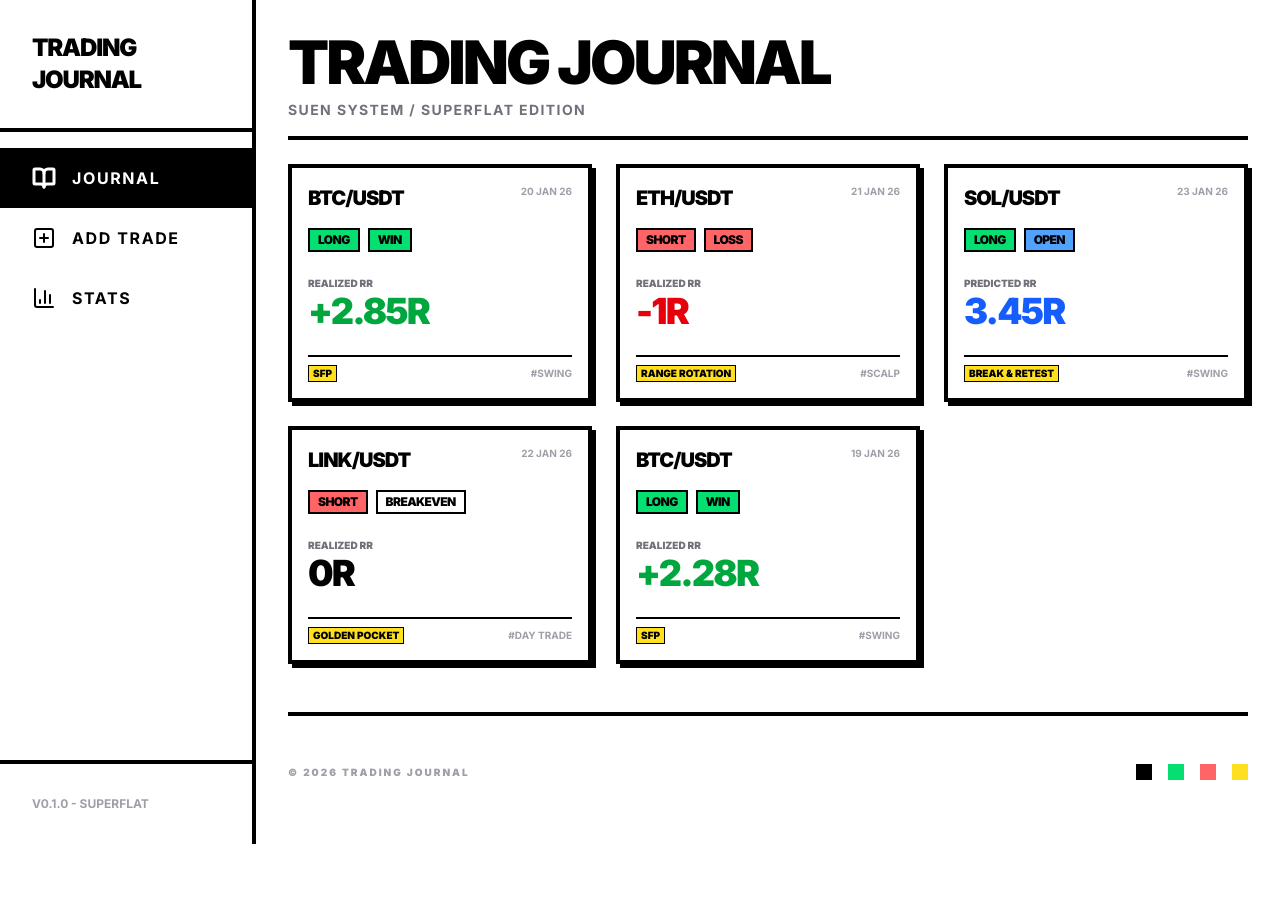
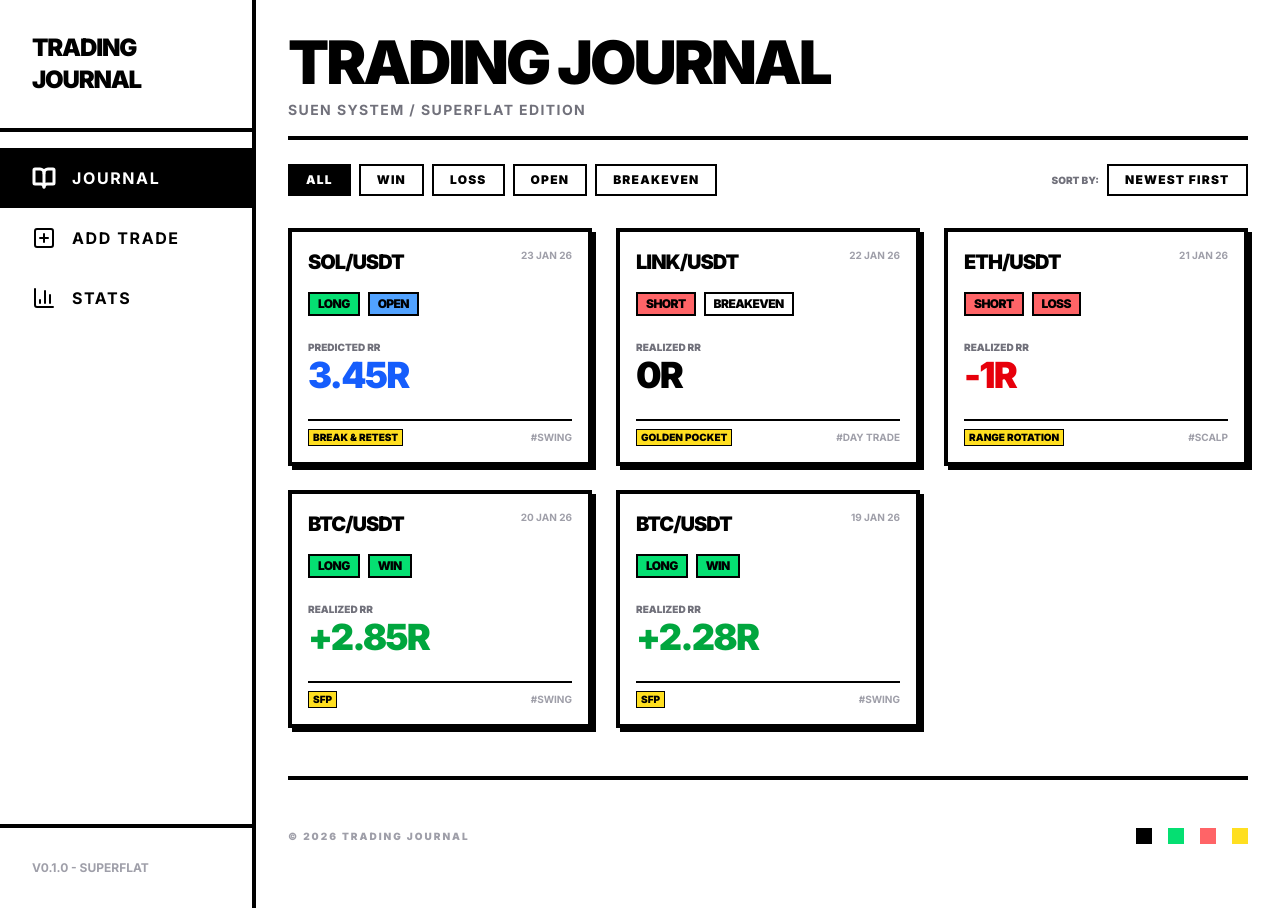
Before and after one commit to BasedDevNgmi/tradingjournal, a Next.js app: page / in a window 1280 px wide. Before the commit the page ends 844 px from the top, so only its background shows below. Built offline with nearby package versions, Linux system fonts and the light colour scheme.

Commit message:
Feature: Filteren en sorteren toegevoegd aan trade list

```diff
--- /dev/null
+++ b/components/filter-bar.tsx
@@ -0,0 +1,60 @@
+"use client";
+
+import { cn } from "@/lib/utils";
+
+export type FilterType = 'All' | 'Win' | 'Loss' | 'Open' | 'Breakeven';
+
+interface FilterBarProps {
+  activeFilter: FilterType;
+  onFilterChange: (filter: FilterType) => void;
+  activeSort: string;
+  onSortChange: (sort: string) => void;
+}
+
+export function FilterBar({
+  activeFilter,
+  onFilterChange,
+  activeSort,
+  onSortChange
+}: FilterBarProps) {
+  const filters: FilterType[] = ['All', 'Win', 'Loss', 'Open', 'Breakeven'];
+
+  return (
+    <div className="space-y-4">
+      <div className="flex flex-col sm:flex-row sm:items-center justify-between gap-4">
+        {/* Horizontal Scrollable Filters */}
+        <div className="overflow-x-auto pb-2 sm:pb-0 -mx-4 px-4 sm:mx-0 sm:px-0">
+          <div className="flex gap-2 whitespace-nowrap">
+            {filters.map((filter) => (
+              <button
+                key={filter}
+                onClick={() => onFilterChange(filter)}
+                className={cn(
+                  "px-4 py-1.5 text-xs font-black uppercase tracking-widest border-2 border-black transition-all active:translate-y-[2px]",
+                  activeFilter === filter
+                    ? "bg-black text-white"
+                    : "bg-white text-black hover:bg-zinc-100"
+                )}
+              >
+                {filter}
+              </button>
+            ))}
+          </div>
+        </div>
+
+        {/* Sort Select */}
+        <div className="flex items-center gap-2">
+          <span className="text-[10px] font-black uppercase text-zinc-500">Sort by:</span>
+          <select
+            value={activeSort}
+            onChange={(e) => onSortChange(e.target.value)}
+            className="appearance-none bg-white border-2 border-black px-4 py-1.5 text-xs font-black uppercase tracking-widest outline-none focus:ring-2 focus:ring-black cursor-pointer"
+          >
+            <option value="newest">Newest first</option>
+            <option value="highest-r">Highest R</option>
+          </select>
+        </div>
+      </div>
+    </div>
+  );
+}
--- a/components/trade-card.tsx
+++ b/components/trade-card.tsx
@@ -1,7 +1,6 @@
 import { Trade } from "@/types";
 import { Badge } from "@/components/ui/badge";
 import { cn } from "@/lib/utils";
-import { format } from "date-fns"; // Check if date-fns is installed, if not use native
 
 export function TradeCard({ trade }: { trade: Trade }) {
   const isWin = trade.status === "Win";
--- a/components/trade-list.tsx
+++ b/components/trade-list.tsx
@@ -1,12 +1,67 @@
+"use client";
+
+import { useState, useMemo } from "react";
 import { MOCK_TRADES } from "@/lib/mock-data";
 import { TradeCard } from "./trade-card";
+import { FilterBar, FilterType } from "./filter-bar";
+import { Ghost } from "lucide-react";
 
 export function TradeList() {
+  const [filter, setFilter] = useState<FilterType>('All');
+  const [sortBy, setSortBy] = useState<string>('newest');
+
+  const filteredAndSortedTrades = useMemo(() => {
+    let result = [...MOCK_TRADES];
+
+    // Filtering
+    if (filter !== 'All') {
+      result = result.filter(trade => trade.status === filter);
+    }
+
+    // Sorting
+    if (sortBy === 'newest') {
+      result.sort((a, b) => new Date(b.date).getTime() - new Date(a.date).getTime());
+    } else if (sortBy === 'highest-r') {
+      result.sort((a, b) => {
+        const rA = a.rrRealized ?? a.rrPredicted ?? 0;
+        const rB = b.rrRealized ?? b.rrPredicted ?? 0;
+        return rB - rA;
+      });
+    }
+
+    return result;
+  }, [filter, sortBy]);
+
   return (
-    <div className="grid grid-cols-1 md:grid-cols-2 lg:grid-cols-3 gap-6">
-      {MOCK_TRADES.map((trade) => (
-        <TradeCard key={trade.id} trade={trade} />
-      ))}
+    <div className="space-y-8">
+      <FilterBar
+        activeFilter={filter}
+        onFilterChange={setFilter}
+        activeSort={sortBy}
+        onSortChange={setSortBy}
+      />
+
+      {filteredAndSortedTrades.length > 0 ? (
+        <div className="grid grid-cols-1 md:grid-cols-2 lg:grid-cols-3 gap-6">
+          {filteredAndSortedTrades.map((trade) => (
+            <TradeCard key={trade.id} trade={trade} />
+          ))}
+        </div>
+      ) : (
+        <div className="flex flex-col items-center justify-center py-20 border-4 border-dashed border-black bg-zinc-50">
+          <Ghost size={48} className="mb-4" />
+          <h3 className="text-xl font-black uppercase tracking-tighter">No trades found</h3>
+          <p className="text-sm font-bold uppercase text-zinc-500 mt-2">
+            No trades found within these filters. Go take a setup!
+          </p>
+          <button
+            onClick={() => setFilter('All')}
+            className="mt-6 text-xs font-black uppercase underline decoration-2 underline-offset-4"
+          >
+            Clear all filters
+          </button>
+        </div>
+      )}
     </div>
   );
 }
```
